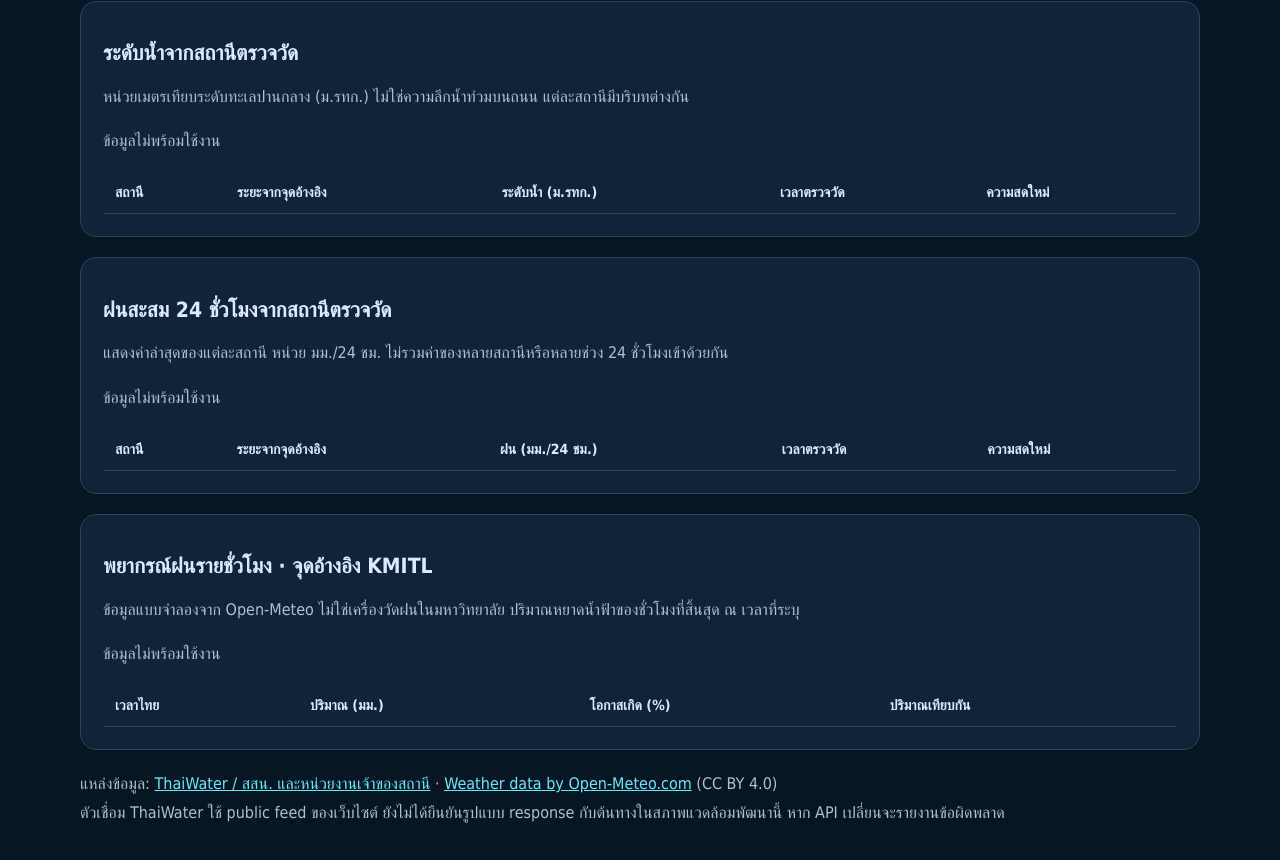
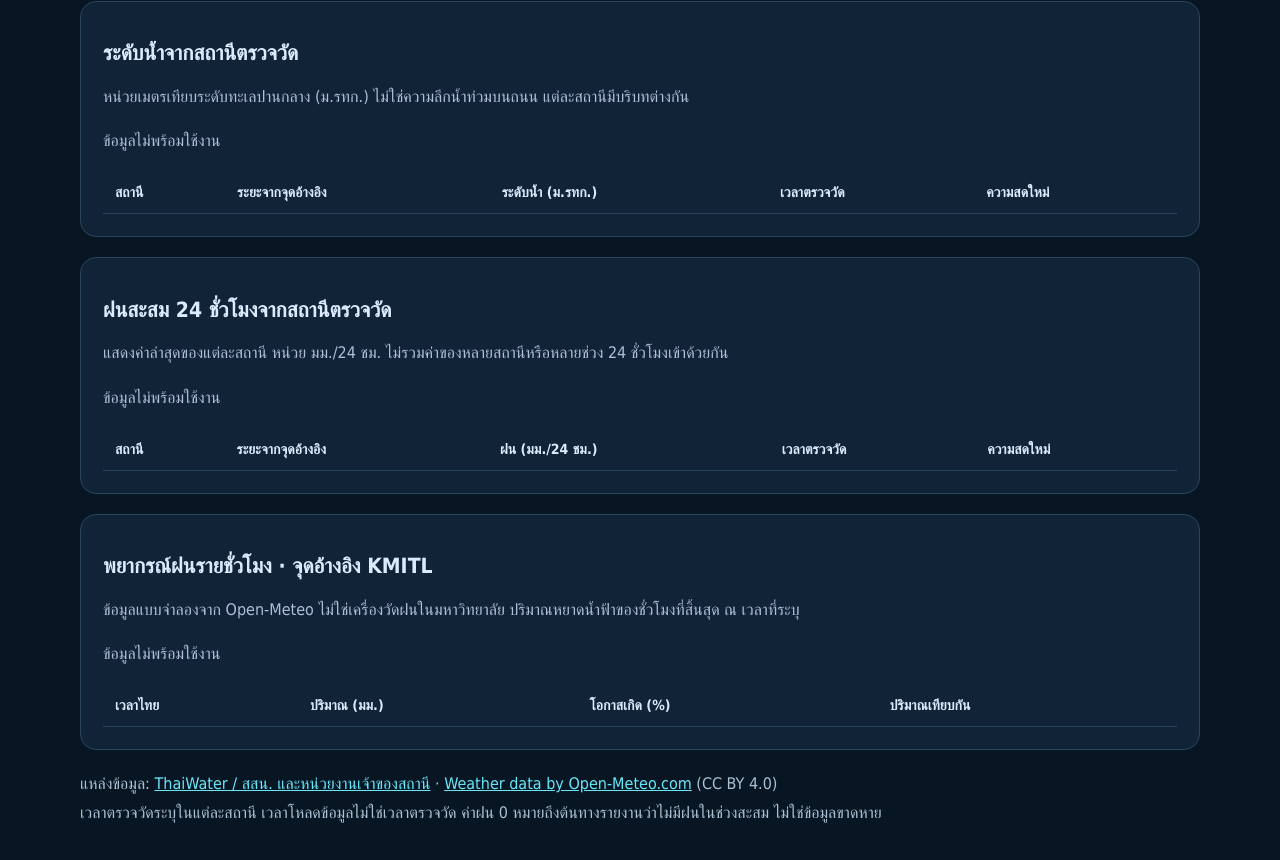
Before and after one commit to Nattapong-Jr/FloodLens, a plain HTML site: page web/index.html in a window 1280 px wide. Shown: the part 408-1268 px from the top of the page. Drawn offline with Linux system fonts and the light colour scheme; no server answers.

```diff
--- a/web/index.html
+++ b/web/index.html
@@ -13,7 +13,7 @@
 <section><h2>ฝนสะสม 24 ชั่วโมงจากสถานีตรวจวัด</h2><p>แสดงค่าล่าสุดของแต่ละสถานี หน่วย มม./24 ชม. ไม่รวมค่าของหลายสถานีหรือหลายช่วง 24 ชั่วโมงเข้าด้วยกัน</p><p id="rainStatus"></p><div class="scroll"><table><thead><tr><th>สถานี</th><th>ระยะจากจุดอ้างอิง</th><th>ฝน (มม./24 ชม.)</th><th>เวลาตรวจวัด</th><th>ความสดใหม่</th></tr></thead><tbody id="rainRows"></tbody></table></div></section>
 <section><h2>พยากรณ์ฝนรายชั่วโมง · จุดอ้างอิง KMITL</h2><p>ข้อมูลแบบจำลองจาก Open-Meteo ไม่ใช่เครื่องวัดฝนในมหาวิทยาลัย ปริมาณหยาดน้ำฟ้าของชั่วโมงที่สิ้นสุด ณ เวลาที่ระบุ</p><p id="forecastStatus"></p><div class="scroll"><table><thead><tr><th>เวลาไทย</th><th>ปริมาณ (มม.)</th><th>โอกาสเกิด (%)</th><th>ปริมาณเทียบกัน</th></tr></thead><tbody id="forecastRows"></tbody></table></div></section></div>
 <div id="demo"><div class="notice" id="demoNotice"></div><section><h2>ข้อมูล CSV</h2><label>สถานี <select id="station"></select></label><label>เริ่ม <input id="start" type="date"></label><label>สิ้นสุด <input id="end" type="date"></label><button id="export">ดาวน์โหลด CSV</button><p id="summary"></p><p id="issues"></p><div class="scroll"><table><thead><tr><th>เวลา</th><th>สถานี</th><th>ฝน (มม.)</th><th>ระดับน้ำ (ม.)</th><th>แหล่งข้อมูล</th></tr></thead><tbody id="records"></tbody></table></div></section></div>
-<footer>แหล่งข้อมูล: <a href="https://www.thaiwater.net/water/wl" target="_blank" rel="noopener">ThaiWater / สสน. และหน่วยงานเจ้าของสถานี</a> · <a href="https://open-meteo.com/" target="_blank" rel="noopener">Weather data by Open-Meteo.com</a> (CC BY 4.0)<br>ตัวเชื่อม ThaiWater ใช้ public feed ของเว็บไซต์ ยังไม่ได้ยืนยันรูปแบบ response กับต้นทางในสภาพแวดล้อมพัฒนานี้ หาก API เปลี่ยนจะรายงานข้อผิดพลาด</footer></main>
+<footer>แหล่งข้อมูล: <a href="https://www.thaiwater.net/water/wl" target="_blank" rel="noopener">ThaiWater / สสน. และหน่วยงานเจ้าของสถานี</a> · <a href="https://open-meteo.com/" target="_blank" rel="noopener">Weather data by Open-Meteo.com</a> (CC BY 4.0)<br>เวลาตรวจวัดระบุในแต่ละสถานี เวลาโหลดข้อมูลไม่ใช่เวลาตรวจวัด ค่าฝน 0 หมายถึงต้นทางรายงานว่าไม่มีฝนในช่วงสะสม ไม่ใช่ข้อมูลขาดหาย</footer></main>
 <script>
 const el=id=>document.getElementById(id);let dataset=[],filtered=[];
 const fmt=t=>new Date(t).toLocaleString('th-TH',{timeZone:'Asia/Bangkok'});
```
Also changed, not shown: 1 other file.
